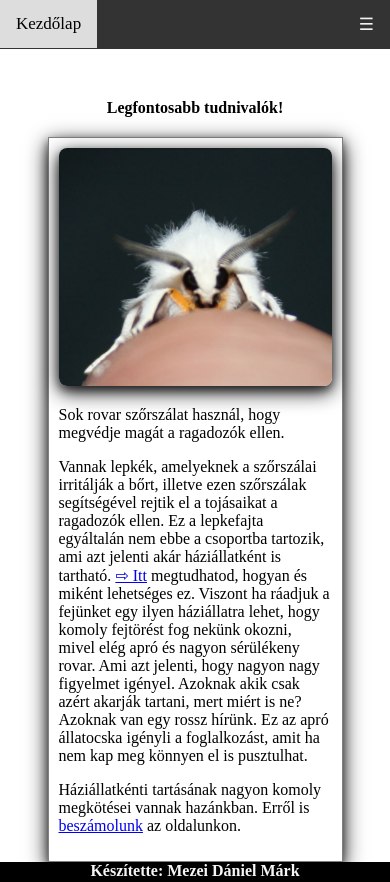
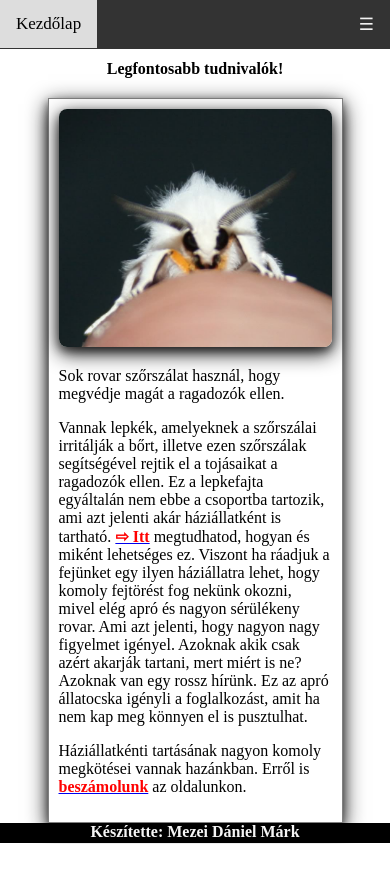
Before and after one commit to SpaurBolier/Beadando, a plain HTML site: page Weblap/fontostudni.html in a window 390 px wide. After the commit the page ends 844 px from the top, so only its background shows below. Drawn offline with Linux system fonts and the light colour scheme.

Commit message:
Project files added.

```diff
--- a/Weblap/fontostudni.html
+++ b/Weblap/fontostudni.html
@@ -22,8 +22,8 @@
 <div class="box" id="picbox">
             <img id="pudli-3" src="pictures/Moth2.jpg" alt="Pudlimoly">
             <p>Sok rovar szőrszálat használ, hogy megvédje magát a ragadozók ellen.</p>
-            <p>Vannak lepkék, amelyeknek a szőrszálai irritálják a bőrt, illetve ezen szőrszálak segítségével rejtik el a tojásaikat a ragadozók ellen. Ez a lepkefajta egyáltalán nem ebbe a csoportba tartozik, ami azt jelenti akár háziállatként is tartható. <a href="hogyantartsuk.html"> ⇨ Itt</a> megtudhatod, hogyan és miként lehetséges ez. Viszont ha ráadjuk a fejünket egy ilyen háziállatra lehet, hogy komoly fejtörést fog nekünk okozni, mivel elég apró és nagyon sérülékeny rovar. Ami azt jelenti, hogy nagyon nagy figyelmet igényel. Azoknak akik csak azért akarják tartani, mert miért is ne? Azoknak van egy rossz hírünk. Ez az apró állatocska igényli a foglalkozást, amit ha nem kap meg könnyen el is pusztulhat. </p>
-            <p>Háziállatkénti tartásának nagyon komoly megkötései vannak hazánkban. Erről is <a href="jogszabaly.html">beszámolunk</a> az oldalunkon. </p>
+            <p>Vannak lepkék, amelyeknek a szőrszálai irritálják a bőrt, illetve ezen szőrszálak segítségével rejtik el a tojásaikat a ragadozók ellen. Ez a lepkefajta egyáltalán nem ebbe a csoportba tartozik, ami azt jelenti akár háziállatként is tartható. <a href="hogyantartsuk.html"> <b>⇨ Itt</b></a> megtudhatod, hogyan és miként lehetséges ez. Viszont ha ráadjuk a fejünket egy ilyen háziállatra lehet, hogy komoly fejtörést fog nekünk okozni, mivel elég apró és nagyon sérülékeny rovar. Ami azt jelenti, hogy nagyon nagy figyelmet igényel. Azoknak akik csak azért akarják tartani, mert miért is ne? Azoknak van egy rossz hírünk. Ez az apró állatocska igényli a foglalkozást, amit ha nem kap meg könnyen el is pusztulhat. </p>
+    <p>Háziállatkénti tartásának nagyon komoly megkötései vannak hazánkban. Erről is <a href="jogszabaly.html"><b>beszámolunk</b></a> az oldalunkon. </p>
 
         </div>
     </div>
--- a/Weblap/style.css
+++ b/Weblap/style.css
@@ -118,14 +118,16 @@ body {margin:0;}
 }
 
 .active {
-    background-color: #4CAF50;
+    background-color: #23af82;
     color: white;
 }
 
 .topnav .icon {
     display: none;
 }
-
+b{
+    color:red;
+}
 @media screen and (max-width: 1026px) {
     .topnav a:not(:first-child) {display: none;}
     .topnav a.icon {
@@ -146,14 +148,12 @@ body {margin:0;}
         display: block;
         text-align: left;
     }
-
-}
-@media screen and (max-width: 1026px) {
     .box{
         width: 70%;
     }
     .header-box{
         width: 70%;
+        margin-top: auto;
 
     }
     #picbox{
```
